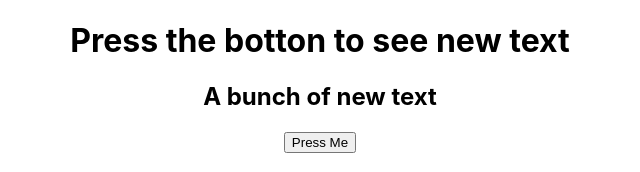
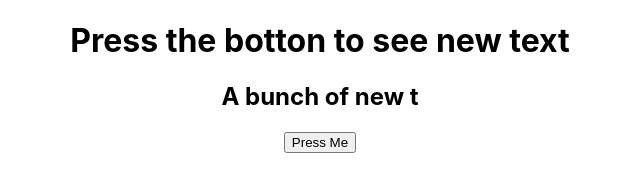
Before and after one commit to soly-dev/webapp, a React (Create React App) app: page / in a window 1280 px wide. Both pictures are taken after a click on the button "Press Me". Shown: the top 172 px of the page, without its empty margins (320-960 px from the left). Built offline with nearby package versions, Linux system fonts and the light colour scheme.

Commit message:
test unit test

```diff
--- a/src/App.js
+++ b/src/App.js
@@ -7,7 +7,7 @@ function App() {
     <div className="App">
       <h1> Press the botton to see new text</h1>
       {
-        hide?<h2>A bunch of new text</h2>:null
+        hide?<h2>A bunch of new t</h2>:null
       }
       <button onClick={() => setshow(true)}>Press Me</button>
     </div>
```
